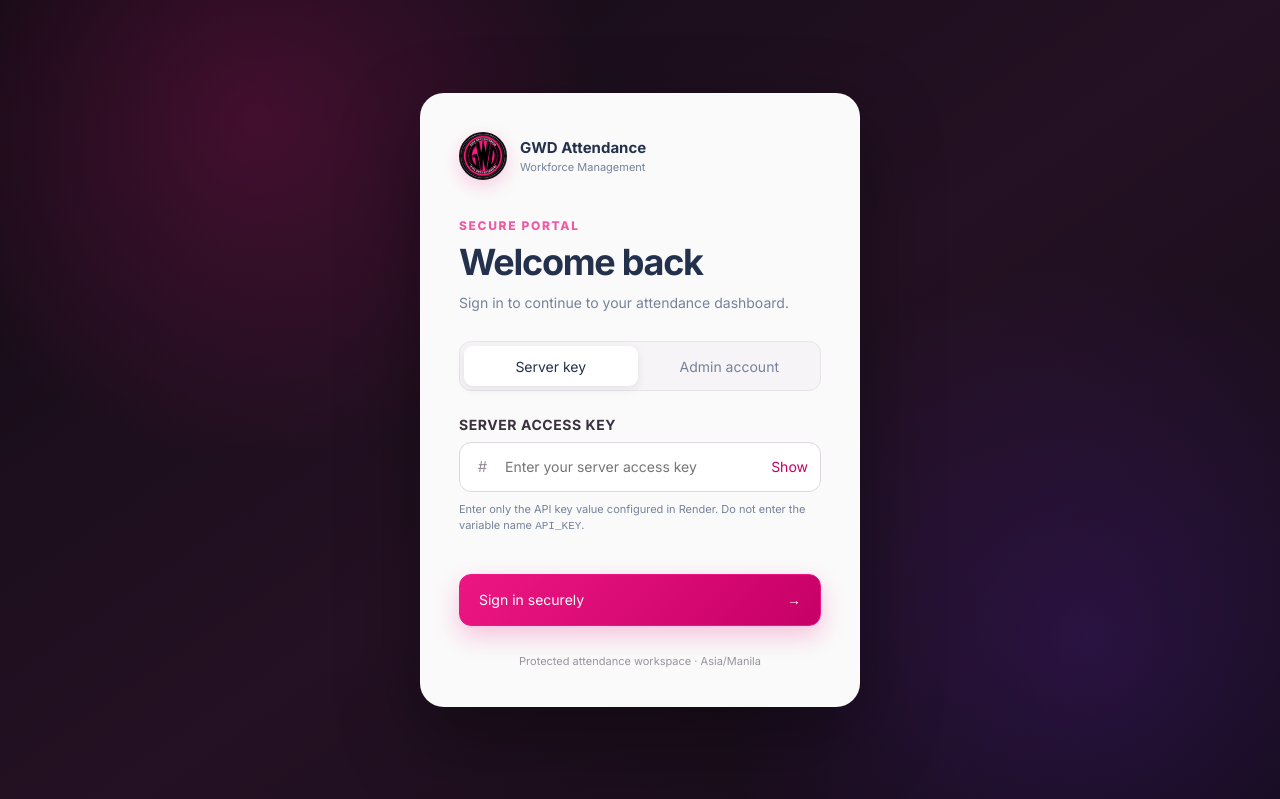
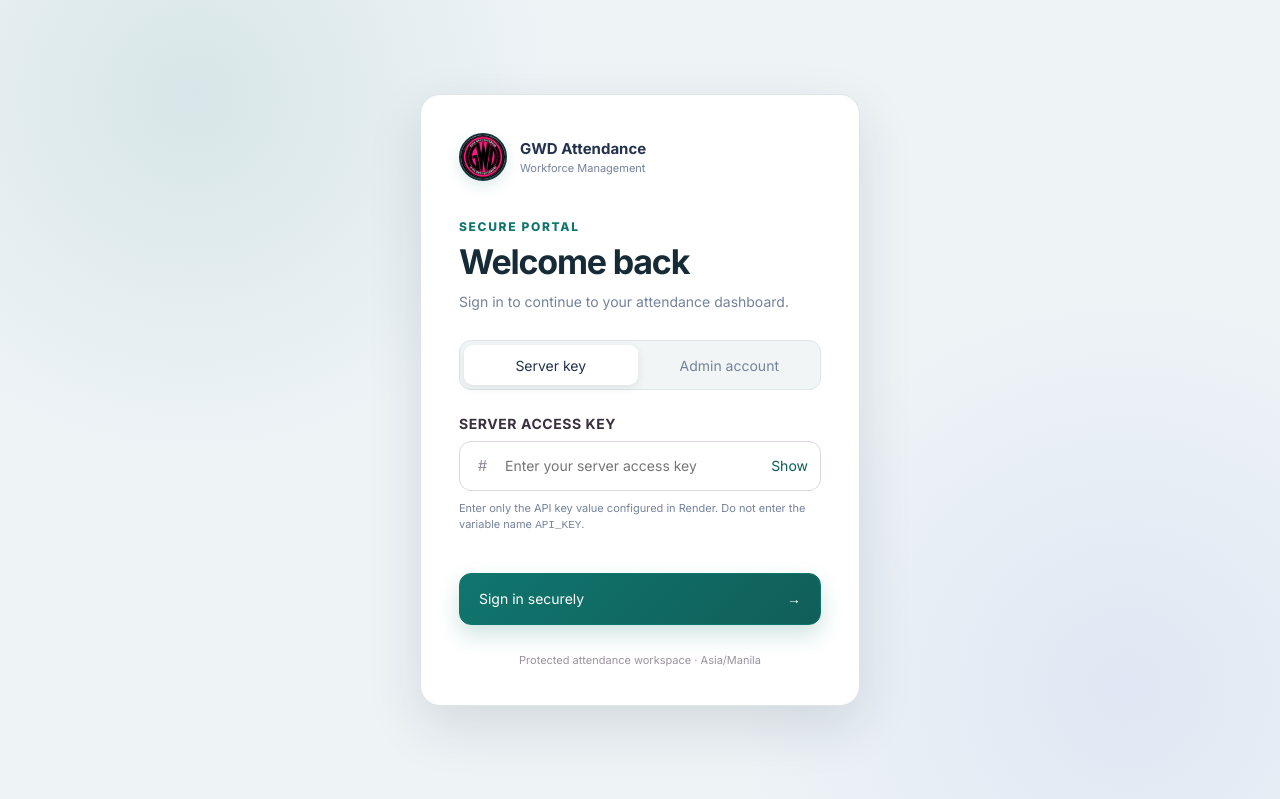
Before and after one commit to JethroVillareal/cloudattendance, a website: page public/index.html in a window 1280 px wide. Shown: the top 799 px of the page. Drawn offline with Linux system fonts and the light colour scheme.

Commit message:
Soften login visual design

```diff
--- a/public/index.html
+++ b/public/index.html
@@ -4,7 +4,7 @@
   <meta charset="utf-8">
   <meta name="viewport" content="width=device-width, initial-scale=1">
   <title>GWD Attendance Server</title>
-  <link rel="stylesheet" href="/style.css?v=20260715-login3">
+  <link rel="stylesheet" href="/style.css?v=20260715-login4">
 </head>
 <body>
   <section id="loginScreen" class="login-screen" aria-labelledby="loginTitle">
@@ -168,6 +168,6 @@
     </div>
   </div>
 
-  <script src="/views-loader.js?v=20260715-login3"></script>
+  <script src="/views-loader.js?v=20260715-login4"></script>
 </body>
 </html>
--- a/public/style.css
+++ b/public/style.css
@@ -42,6 +42,8 @@
 body.login-open { overflow: hidden; }
 
 .login-screen {
+  --accent: #0f766e;
+  --accent-strong: #0b5f58;
   position: fixed;
   inset: 0;
   z-index: 10000;
@@ -49,9 +51,9 @@ body.login-open { overflow: hidden; }
   grid-template-columns: 1fr;
   min-height: 100vh;
   background:
-    radial-gradient(circle at 20% 15%, rgba(237, 22, 130, .2), transparent 28%),
-    radial-gradient(circle at 85% 80%, rgba(109, 40, 217, .2), transparent 30%),
-    linear-gradient(145deg, #130b15 0%, #241123 52%, #120b16 100%);
+    radial-gradient(circle at 15% 12%, rgba(15,118,110,.1), transparent 28%),
+    radial-gradient(circle at 88% 86%, rgba(29,78,216,.07), transparent 30%),
+    #eef3f6;
 }
 
 .login-visual {
@@ -78,7 +80,7 @@ body.login-open { overflow: hidden; }
 .login-visual::before { width: 520px; height: 520px; top: -220px; right: -180px; }
 .login-visual::after { width: 340px; height: 340px; bottom: -150px; left: -90px; }
 .login-visual-content { position: relative; z-index: 1; max-width: 620px; }
-.login-kicker, .login-eyebrow { display: block; color: #f05aa4; font-size: 12px; font-weight: 800; letter-spacing: .14em; text-transform: uppercase; }
+.login-kicker, .login-eyebrow { display: block; color: var(--accent); font-size: 12px; font-weight: 800; letter-spacing: .14em; text-transform: uppercase; }
 .login-visual h2 { margin-top: 18px; font-size: clamp(38px, 5vw, 68px); line-height: 1.02; letter-spacing: -.045em; text-transform: none; }
 .login-visual p { max-width: 560px; margin-top: 24px; color: rgba(255,255,255,.72); font-size: 16px; line-height: 1.75; }
 .login-highlights { display: flex; flex-wrap: wrap; gap: 12px; margin-top: 34px; }
@@ -86,16 +88,16 @@ body.login-open { overflow: hidden; }
 .login-highlights b { color: #fff; }
 
 .login-panel { display: grid; place-items: center; padding: 42px 20px; background: transparent; }
-.login-card { width: min(100%, 440px); padding: 38px; border: 1px solid rgba(255,255,255,.16); border-radius: 24px; background: rgba(255,255,255,.98); box-shadow: 0 30px 80px rgba(0,0,0,.38); }
+.login-card { width: min(100%, 440px); padding: 38px; border: 1px solid #dce5e8; border-radius: 20px; background: #fff; box-shadow: 0 20px 55px rgba(15,35,46,.12); }
 .login-brand { display: flex; align-items: center; gap: 13px; margin-bottom: 38px; }
-.login-logo { width: 48px; height: 48px; overflow: hidden; border-radius: 50%; border: 2px solid #171017; box-shadow: 0 6px 18px rgba(237,22,130,.2); }
+.login-logo { width: 48px; height: 48px; overflow: hidden; border-radius: 50%; border: 2px solid #17343b; box-shadow: 0 5px 14px rgba(15,118,110,.14); }
 .login-logo img { width: 100%; height: 100%; object-fit: cover; }
 .login-brand strong, .login-brand span { display: block; }
 .login-brand strong { font-size: 15px; }
 .login-brand div span { margin-top: 3px; color: var(--muted); font-size: 11px; }
-.login-heading h1 { margin-top: 8px; font-size: 36px; letter-spacing: -.035em; }
+.login-heading h1 { margin-top: 8px; color: #172b36; font-size: 34px; letter-spacing: -.035em; }
 .login-heading p { margin-top: 10px; color: var(--muted); font-size: 14px; }
-.login-mode-switch { display: grid; grid-template-columns: 1fr 1fr; gap: 5px; margin: 30px 0 24px; padding: 4px; border: 1px solid var(--line); border-radius: 12px; background: #f7f4f7; }
+.login-mode-switch { display: grid; grid-template-columns: 1fr 1fr; gap: 5px; margin: 30px 0 24px; padding: 4px; border: 1px solid #dce5e8; border-radius: 12px; background: #f1f5f6; }
 .login-mode { min-height: 40px; border: 0; border-radius: 9px; background: transparent; color: var(--muted); box-shadow: none; }
 .login-mode.active { background: #fff; color: var(--text); box-shadow: 0 3px 10px rgba(30,10,25,.08); }
 .login-form label { display: block; margin: 16px 0 7px; color: #39313d; font-size: 12px; font-weight: 700; }
@@ -107,7 +109,7 @@ body.login-open { overflow: hidden; }
 .login-field-help { margin-top: 9px; color: var(--muted); font-size: 11px; line-height: 1.5; }
 .login-message { min-height: 20px; margin-top: 15px; color: var(--bad); font-size: 12px; }
 .login-message.success { color: var(--good); }
-.login-submit { display: flex; align-items: center; justify-content: space-between; width: 100%; min-height: 52px; margin-top: 4px; padding: 0 19px; border-radius: 12px; background: linear-gradient(135deg, var(--accent), #c60066); box-shadow: 0 10px 24px rgba(237,22,130,.24); }
+.login-submit { display: flex; align-items: center; justify-content: space-between; width: 100%; min-height: 52px; margin-top: 4px; padding: 0 19px; border-radius: 12px; background: linear-gradient(135deg, #0f766e, #115e59); box-shadow: 0 10px 22px rgba(15,118,110,.2); }
 .login-submit:disabled { opacity: .7; cursor: wait; }
 .login-submit.loading span:first-child::after { content: "..."; }
 .login-footer { margin-top: 28px; color: #9a929d; font-size: 11px; text-align: center; }
--- a/public/views-loader.js
+++ b/public/views-loader.js
@@ -25,7 +25,7 @@ async function loadViews() {
     container.innerHTML = views.join('\n');
 
     const appScript = document.createElement('script');
-    appScript.src = '/app.js?v=20260715-login3';
+    appScript.src = '/app.js?v=20260715-login4';
     document.body.appendChild(appScript);
   } catch (error) {
     console.error(error);
```
